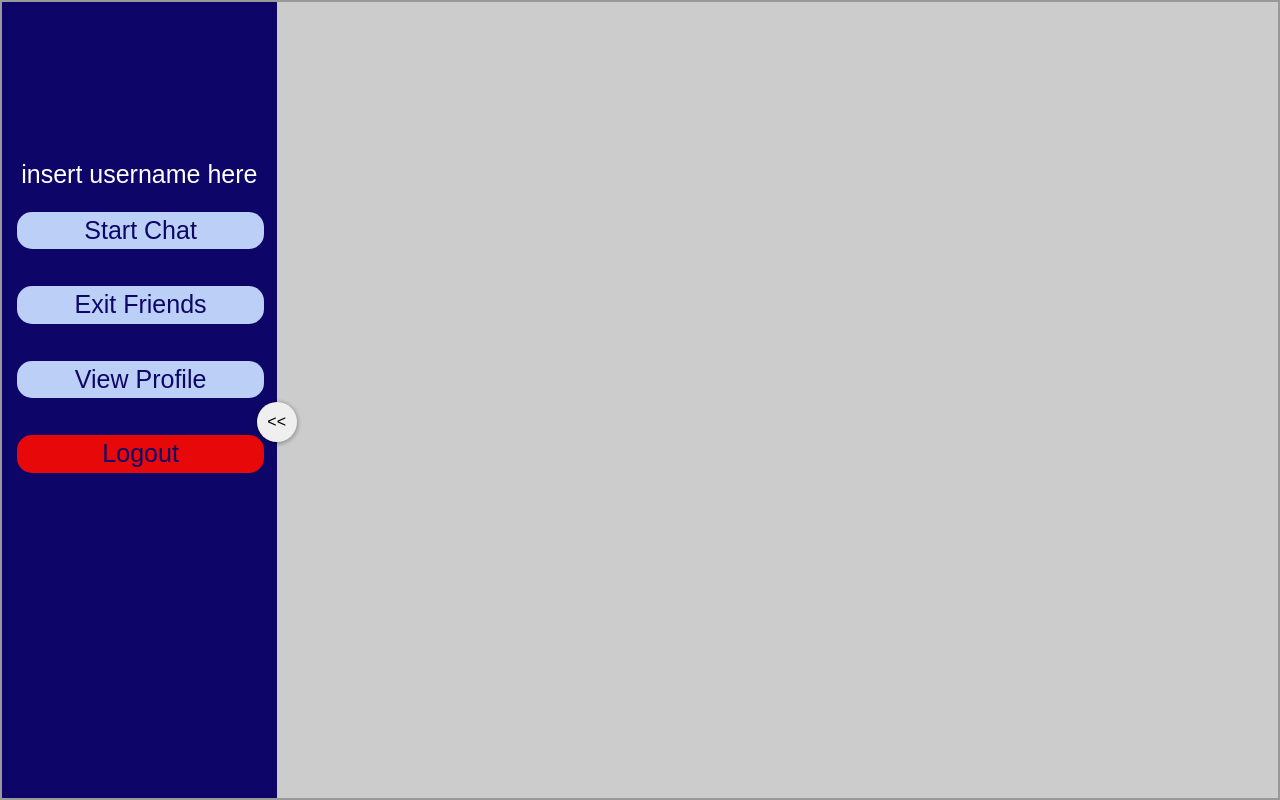
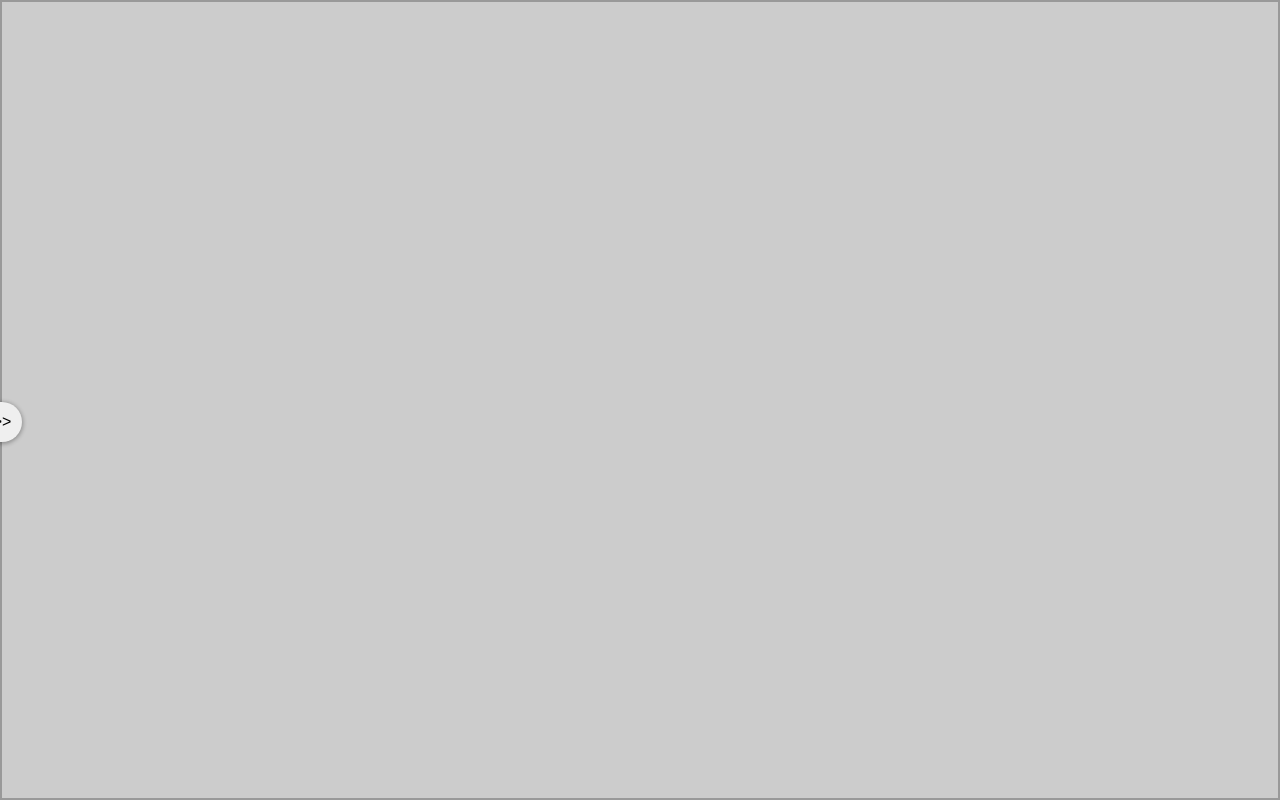
Before and after one commit to PurplePanthers/PantherChatroom, a website: page public/friends.html in a window 1280 px wide. Both pictures are taken after a click on the button "<<". Drawn offline with nearby package versions, Linux system fonts and the light colour scheme; a web font is replaced by a local one.

Commit message:
WHY WONT THE STYLING AND JS WORK OUTSIDE HTML

```diff
--- a/public/friends.html
+++ b/public/friends.html
@@ -15,6 +15,70 @@
     <link href="https://fonts.googleapis.com/css2?family=Sulphur+Point&display=swap" rel="stylesheet">
 
 </head>
+
+<style>
+.grid-container {
+  width: 100vw;
+  margin: 0 auto;
+  height: 100vh;
+  display: flex;
+  border: 2px solid rgba(0, 0, 0, 0.4);
+  transition: 1s ease;
+}
+
+.sidebar {
+  width: 350px;
+  height: 100%;
+  background-color: rgb(13, 6, 104);
+  transition: 1s ease;
+  position: relative;
+  text-align: center;
+  justify-content: center;
+}
+/* @media only screen and (max-width: 768px) {
+    .sidebar {
+        width: 100%;
+    }
+} */
+
+.main-content {
+  width: 100%;
+  height: 100%;
+  background-color: #ccc;
+  transition: 1s ease;
+}
+.main-content_large {
+  width: 100%;
+}
+.sidebar_small {
+  width: 0%;
+}
+
+.sidebarButton {
+  position: absolute;
+  border: none;
+  height: 40px;
+  width: 40px;
+  border-radius: 50%;
+  box-shadow: 0px 1px 4px 1px rgba(0, 0, 0, 0.3);
+  left: 100%;
+  top: 50vh;
+  transform: translateX(-50%);
+  cursor: pointer;
+  z-index: 1;
+}
+.navLinks {
+  position: relative;
+  display: block;
+  text-align: center;
+  overflow-x: hidden;
+  text-decoration: none;
+  font-size: 25px;
+  color: #000000;
+  z-index: 0;
+}
+
+</style>
 
 <body>
 
@@ -46,5 +110,20 @@
 
 </body>
 
+<script>
+
+const sidebar = document.querySelector('.sidebar');
+const mainContent = document.querySelector('.main-content');
+
+function showHideSidebar() {
+  sidebar.classList.toggle('sidebar_small')
+  mainContent.classList.toggle('main-content_large')
+}
+
+function toggle(element) {
+  element.innerText = element.innerText === '<<' ? '>>' : '<<';
+}
+
+</script>
 
 </html>
```
